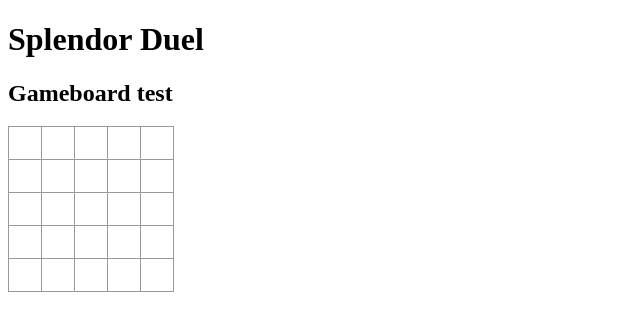
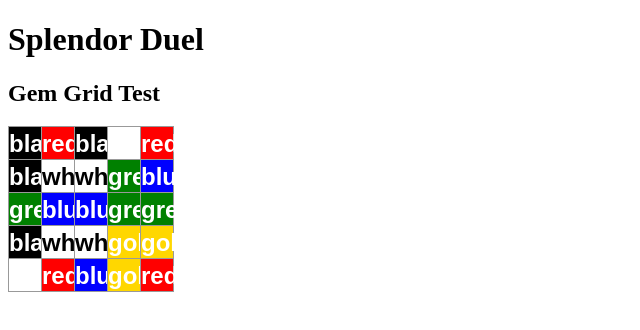
Before and after one commit to nguyennn1212/Splendor-Duel-with-React, a React (Vite) app: page / in a window 1280 px wide. Shown: the top 330 px of the page, without its empty margins (0-640 px from the left). Built offline with nearby package versions, Linux system fonts and the light colour scheme.

Commit message:
tested if gemGenerator work with UI

```diff
--- a/src/App.jsx
+++ b/src/App.jsx
@@ -1,62 +1,35 @@
 import './App.css'
 import { useState } from 'react';
+import { generateGemGrid } from './game/gameStates';
 
-function Square() {
-  const [value, setValue] = useState(null);
-
-  function handleClick() {
-    setValue('X');
-  }
-  return (<button className="square" onClick={handleClick}>{value}</button>);
+function Square({ value }) {
+  return (
+    <button
+      className="square"
+      style={{ backgroundColor: value || 'lightgray', color: value === 'white' ? 'black' : 'white' }}
+    >
+      {value || ''}
+    </button>
+  );
 }
 
 function App() {
+  const [gemGrid] = useState(() => generateGemGrid());
+
   return (
     <div>
       <h1>Splendor Duel</h1>
-      <h2>Gameboard test</h2>
+      <h2>Gem Grid Test</h2>
 
-      <div className='board-row'>
-        <Square/>
-        <Square/>
-        <Square/>
-        <Square/>
-        <Square/>
-      </div>
-
-      <div className='board-row'>
-        <Square/>
-        <Square/>
-        <Square/>
-        <Square/>
-        <Square/>
-      </div>
-
-      <div className='board-row'>
-        <Square/>
-        <Square/>
-        <Square/>
-        <Square/>
-        <Square/>
-      </div>
-
-      <div className='board-row'>
-        <Square value="13"/>
-        <Square value="2"/>
-        <Square value="1"/>
-        <Square value="8"/>
-        <Square value="23"/>
-      </div>
-
-      <div>
-        <Square value="12"/>
-        <Square value="11"/>
-        <Square value="10"/>
-        <Square value="9"/>
-        <Square value="24"/>
-      </div>
+      {gemGrid.map((row, rowIndex) => (
+        <div className='board-row' key={rowIndex}>
+          {row.map((gem, colIndex) => (
+            <Square key={colIndex} value={gem} />
+          ))}
+        </div>
+      ))}
     </div>
-  )
+  );
 }
 
 export default App
--- a/src/game/gameStates.js
+++ b/src/game/gameStates.js
@@ -8,7 +8,7 @@
  * Random intial gem grids
  */
 
-function generateGemGrid() {
+export function generateGemGrid() {
     const size = GAME_CONFIG.BOARD_SIZE; // 5x5
 
     //empty 5x5 grid
```
